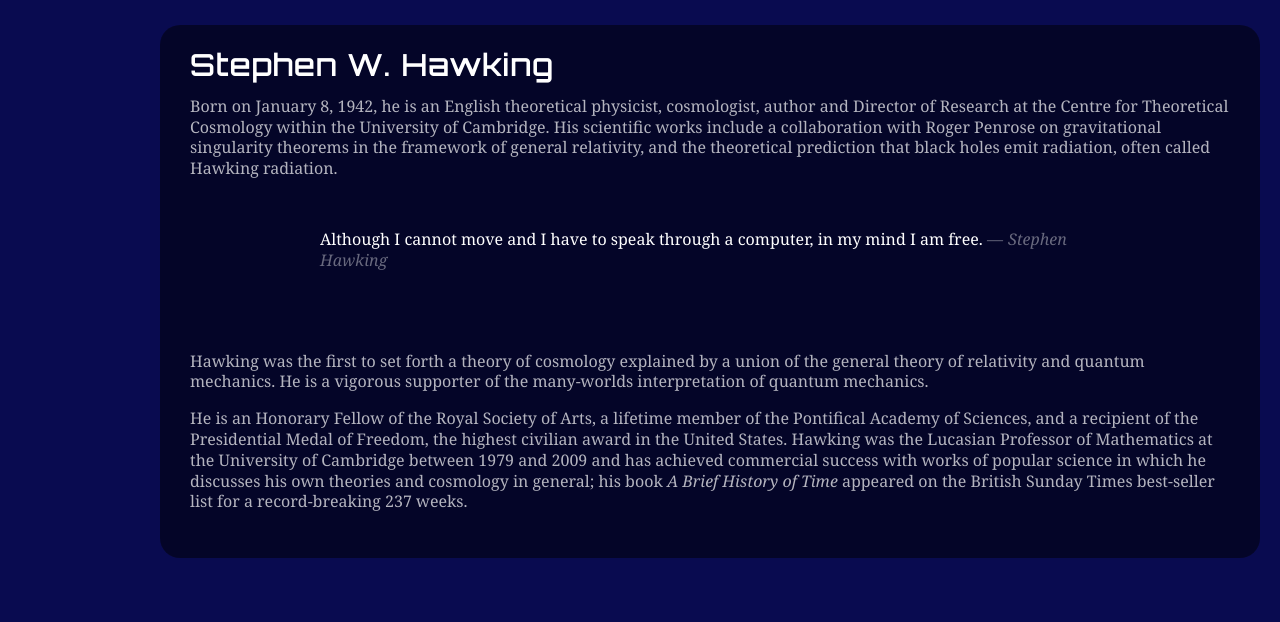
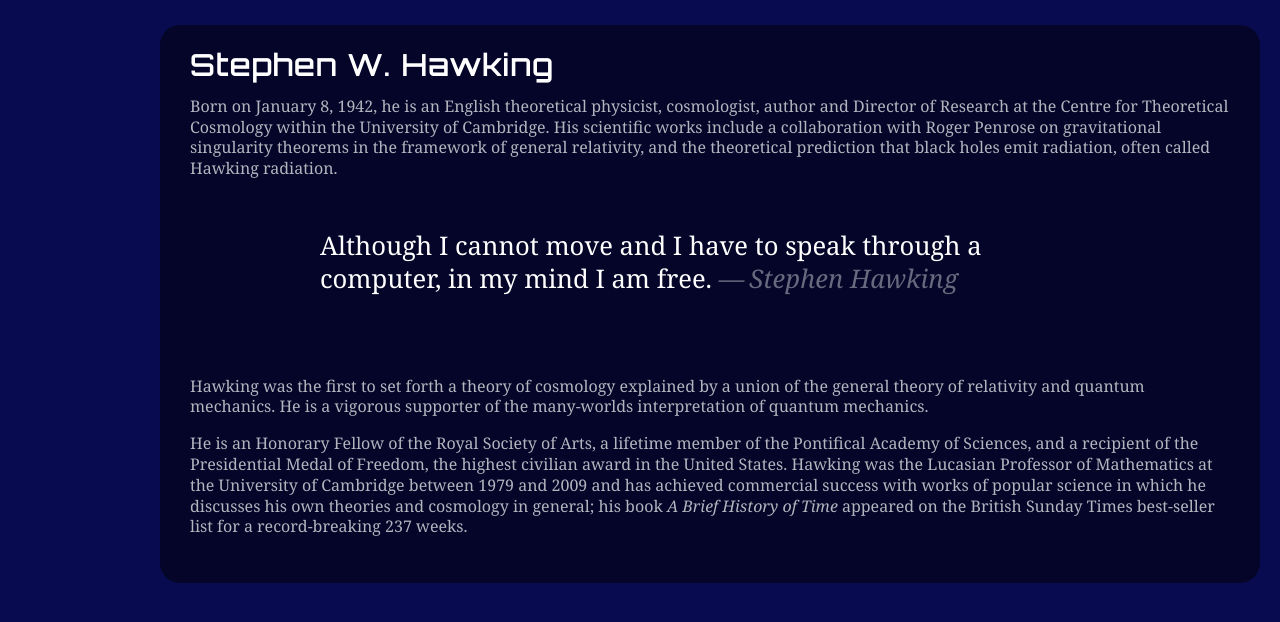
Before and after one commit to WebDevTuts/css_shorts_06_you_can_quote_me, a plain HTML site: page index.html in a window 1280 px wide. Drawn offline with Linux system fonts and the light colour scheme; a web font is replaced by a local one.

Commit message:
Add styles for blockquote

```diff
--- a/style.css
+++ b/style.css
@@ -38,7 +38,9 @@ blockquote {
 	width: 75%;
 	margin: 50px auto 80px auto;
 	line-height: 1.3em;
-	color: #fff;
+  color: #fff;
+  font-size: 1.6em;
+  position: relative;
 }
 
 blockquote cite {
```
